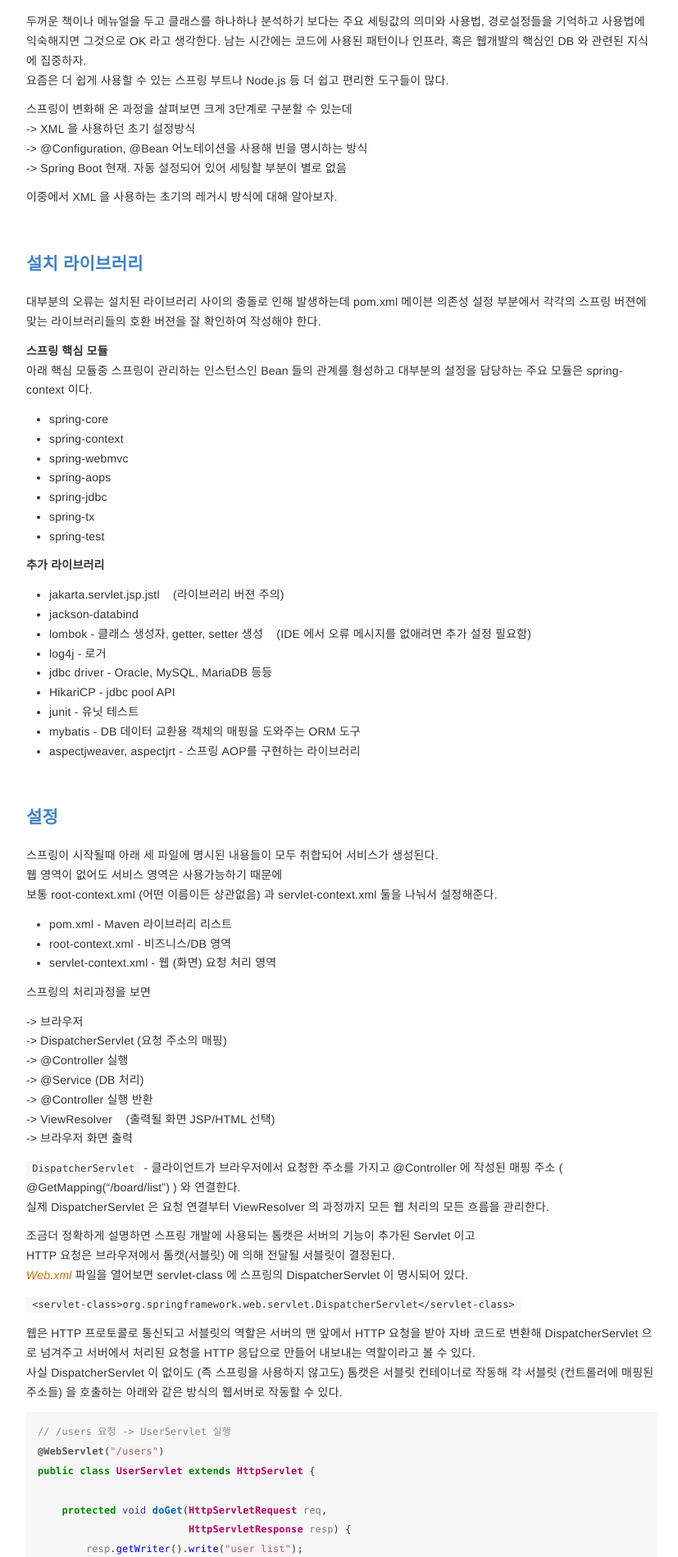
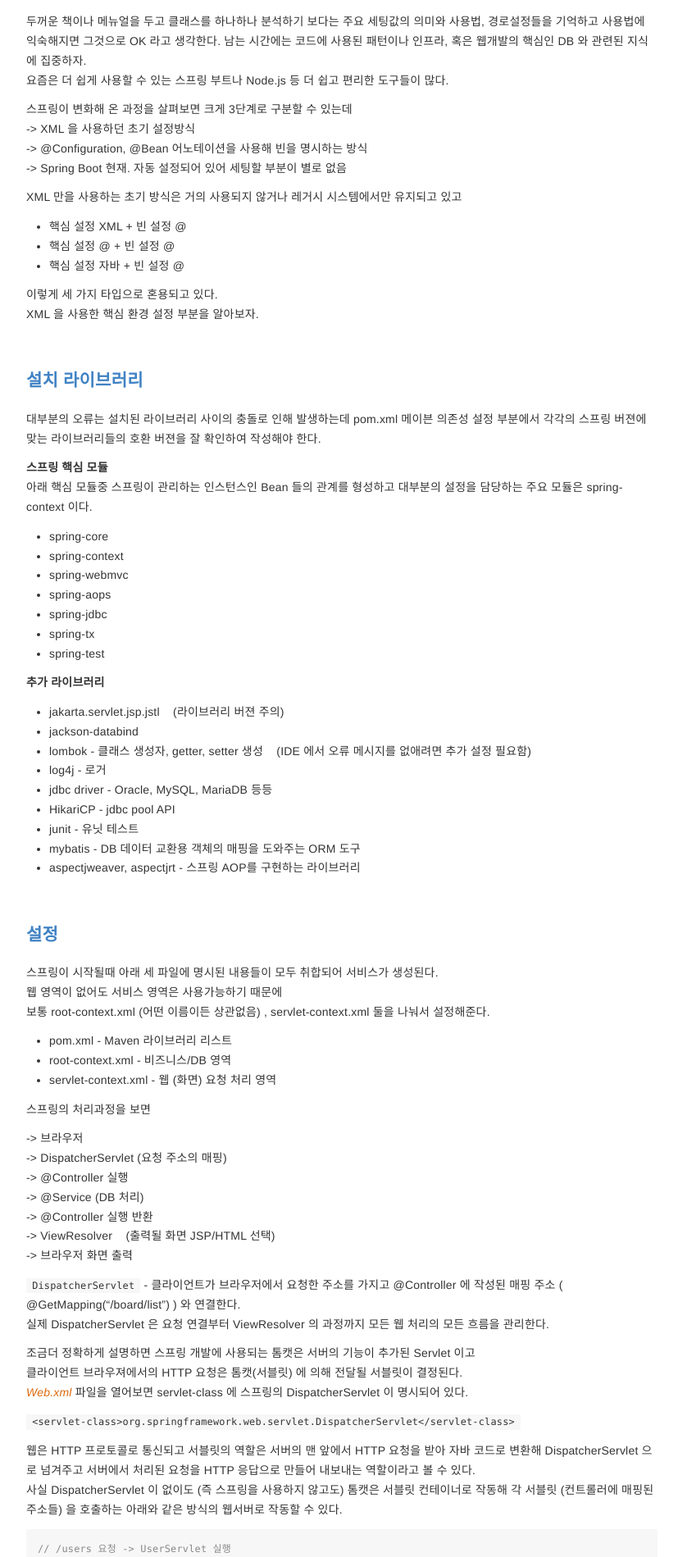
Before and after one commit to nicemiro/nicemiro.github.io, a Jekyll site: the page built from _posts/web/2026-01-28-spring_framework_quickReview1.md, in a window 1280 px wide. Shown: the part 614-2513 px from the top of the page at 82% size, without its empty margins (223-1050 px from the left). Built offline with Jekyll 4.4.1, drawn with Linux system fonts in a browser that asks for light colours; some of the changed text lies outside the part shown.

Commit message:
fix:save progress

```diff
--- a/_posts/web/2026-01-28-spring_framework_quickReview1.md
+++ b/_posts/web/2026-01-28-spring_framework_quickReview1.md
@@ -39,7 +39,13 @@ REST 서비스의 유행과 함께 프론트/백엔드의 역할을 더욱 명
 -> @Configuration, @Bean 어노테이션을 사용해 빈을 명시하는 방식
 -> Spring Boot 현재. 자동 설정되어 있어 세팅할 부분이 별로 없음
 
-이중에서 XML 을 사용하는 초기의 레거시 방식에 대해 알아보자.
+XML 만을 사용하는 초기 방식은 거의 사용되지 않거나 레거시 시스템에서만 유지되고 있고
+* 핵심 설정 XML + 빈 설정 @
+* 핵심 설정 @ +  빈 설정 @
+* 핵심 설정 자바 + 빈 설정 @
+
+이렇게 세 가지 타입으로 혼용되고 있다.
+XML 을 사용한 핵심 환경 설정 부분을 알아보자.
 <br>
 
 ### 설치 라이브러리
@@ -72,7 +78,7 @@ REST 서비스의 유행과 함께 프론트/백엔드의 역할을 더욱 명
 ### 설정
 스프링이 시작될때 아래 세 파일에 명시된 내용들이 모두 취합되어 서비스가 생성된다.
 웹 영역이 없어도 서비스 영역은 사용가능하기 때문에
-보통 root-context.xml (어떤 이름이든 상관없음) 과 servlet-context.xml 둘을 나눠서 설정해준다.
+보통 root-context.xml (어떤 이름이든 상관없음) , servlet-context.xml 둘을 나눠서 설정해준다.
 - pom.xml - Maven 라이브러리 리스트
 - root-context.xml - 비즈니스/DB 영역
 - servlet-context.xml - 웹 (화면) 요청 처리 영역
@@ -91,7 +97,7 @@ REST 서비스의 유행과 함께 프론트/백엔드의 역할을 더욱 명
 실제 DispatcherServlet 은 요청 연결부터 ViewResolver 의 과정까지 모든 웹 처리의 모든 흐름을 관리한다.
 
 조금더 정확하게 설명하면 스프링 개발에 사용되는 톰캣은 서버의 기능이 추가된 Servlet 이고
-HTTP 요청은 브라우져에서 톰캣(서블릿) 에 의해 전달될 서블릿이 결정된다.
+클라이언트 브라우져에서의 HTTP 요청은 톰캣(서블릿) 에 의해 전달될 서블릿이 결정된다.
 <a onclick="showHtmlInNewTab(3)" style="color: #dc690bff; font-style: italic;">Web.xml</a> 파일을 열어보면 servlet-class 에 스프링의 DispatcherServlet 이 명시되어 있다.
 
 
@@ -177,7 +183,9 @@ mybatis 실행 엔진 생성문으로 각 설정은 사용할 DB연결 (예시
 @Transactional 이 실제로 동작하게 만드는 핵심 객체
 
 * `<tx:annotation-driven/>`
-@Transactional 어노테이션을 인식하게 만드는 설정
+@Transactional 어노테이션을 인식하게 만드는 설정.
+'annotation-driven' 으로 선언된 부분들은 @로 선언되는 스테레오 타입을 활성화해서 스프링 기동시 자동으로 Bean 객체를 만들어 등록한다.
+스프링 초기에는 xml 설정에서 사용할 객체들을 일일이 Bean 으로 선언해야 했다.
 
 * `<mybatis-spring:scan base-package="com.baby.mapper" />`
 @Mapper 어노테이션이 사용된 interface를 찾아 자동 등록
@@ -216,7 +224,7 @@ Spring MVC 의 웹요청 처리 부분을 담당하는 DispatcherServlet 설정
 * `<mvc:resources mapping="/resources/**" location="/resources/"/>`
   정적 파일(css/js) 처리
 
-* `<mvc:annotation-driven/>` MVC 기능 활성화
+* `<mvc:annotation-driven/>` MVC 기능의 어노테이션 활성화
 
 
 * `<bean id="multipartResolver" class="org.springframework.web.multipart.support.StandardServletMultipartResolver"/>`
```
